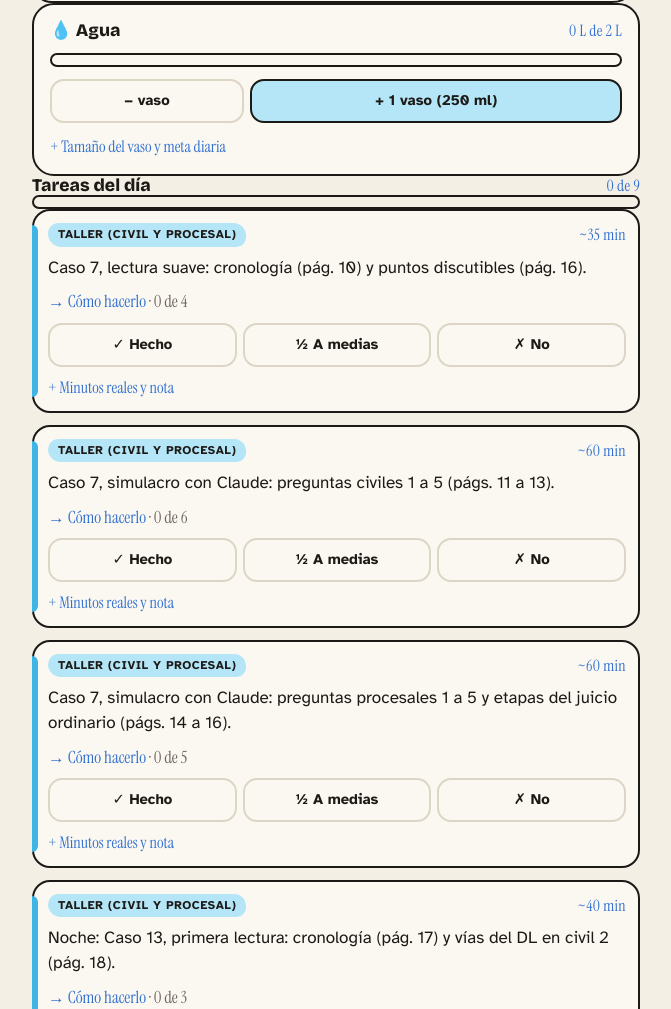
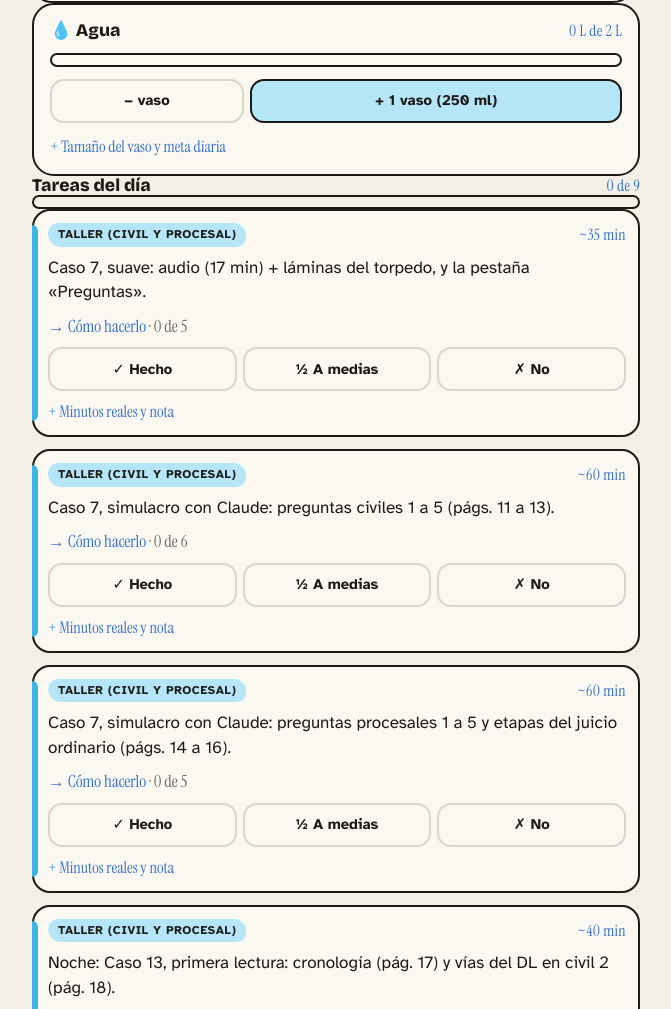
Before and after one commit to lucianograuv-a11y/lucianograu, a plain HTML site: page index.html in a window 1280 px wide. Shown: the part 1244-2253 px from the top of the page, without its empty margins (304-975 px from the left). Drawn offline with nearby package versions, Linux system fonts and the light colour scheme.

Commit message:
Plan: lunes 23 con audio y láminas del Caso 7

```diff
--- a/index.html
+++ b/index.html
@@ -260,7 +260,7 @@ const PLAN=[
  {f:"2026-11-21",prov:1,agenda:[],t:[T("OPT","Optativo: primera parte del programa.",150),T("RUT","Decide si das la prueba voluntaria de Administrativo (24 nov).",5)]},
  {f:"2026-11-22",prov:1,agenda:[],t:[T("OPT","Optativo: segunda parte del programa.",150)]},
  {f:"2026-11-23",agenda:[],nota:"Exposición del Taller: miércoles 25 a las 14:00. Todo en bloques de 15 min + 5 de pausa. Lees solo lo que dice cada tarea, en tu Word «Casos integracion 2, 7 y 13».",t:[
-  T("TAL","Caso 7, lectura suave: cronología (pág. 10) y puntos discutibles (pág. 16).",35),
+  T("TAL","Caso 7, suave: audio (17 min) + láminas del torpedo, y la pestaña «Preguntas».",35),
   T("TAL","Caso 7, simulacro con Claude: preguntas civiles 1 a 5 (págs. 11 a 13).",60),
   T("TAL","Caso 7, simulacro con Claude: preguntas procesales 1 a 5 y etapas del juicio ordinario (págs. 14 a 16).",60),
   T("TAL","Noche: Caso 13, primera lectura: cronología (pág. 17) y vías del DL en civil 2 (pág. 18).",40)]},
@@ -449,10 +449,11 @@ const SUC1=[
 const ANTES=S("Antes de empezar: celular en «No molestar» y boca abajo; material, hoja en blanco y lápiz de otro color; temporizador en 15 min.");
 const GUIA={
  "2026-11-23":{
-  t0:{blk:1,pre:"Word «Casos integracion 2, 7 y 13», Caso 7. Dos bloques, sin simulacro: solo entender la historia.",s:[ANTES,
-   S("Bloque 1: lee la «Descripción breve» y la «Cronología» del Caso 7 (pág. 10). Por cada hito (➔), di en voz alta qué institución aparece y con qué artículo."),
-   S("Bloque 2: lee los «Puntos discutibles» del Caso 7 (pág. 16). Son las preguntas trampa: ordinario o ejecutivo, el precio como perjuicio, cómputo e interrupción de la prescripción, daño moral, incumplimiento esencial."),
-   B("Cierra el Word y escribe en 5 líneas:","¿Qué contrato es? ¿Qué incumplió la empresa? ¿Qué demandó Javier y cuándo? ¿Desde cuándo corre la prescripción? ¿Qué procedimiento se aplica?")]},
+  t0:{blk:1,pre:"Archivos: Estudio\Caso7_audio.mp3 y Caso7_torpedo.html (en ENTREGA_FINAL\Casos_taller). Sin simulacro todavía.",s:[ANTES,
+   S("Abre el torpedo en el celular y pon el audio. Cuando diga «Pasa a la lámina N», toca esa pestaña."),
+   S("Cuando diga «Piénsalo», pausa y responde en voz alta antes de seguir."),
+   S("Al terminar, haz la pestaña «Preguntas» sin mirar: responde y después abre."),
+   S("Lo que falles va a tu «Hoja de errores del Taller», con su artículo.")]},
   t1:{blk:1,pre:"Caso 7, preguntas de Derecho Civil (págs. 11 a 13). Tres bloques con Claude.",s:[ANTES,
    S("Antes de cada bloque, lee solo la pregunta que toca (máx. 5 min). Después, escríbele a Claude: «Simulacro Caso 7, civil N»."),
    S("Bloque 1: civil 1 (incumplimiento) y civil 2 (posibilidades, resolución y sus requisitos)."),
--- a/sw.js
+++ b/sw.js
@@ -1,5 +1,5 @@
-// versión 97adfb88
-const C="plan-97adfb88";
+// versión e449da64
+const C="plan-e449da64";
 const CORE=["./","./index.html","./manifest.webmanifest","./icon-192.png","./icon-512.png"];
 self.addEventListener("install",e=>{e.waitUntil(caches.open(C).then(c=>c.addAll(CORE)));self.skipWaiting();});
 self.addEventListener("activate",e=>{e.waitUntil(caches.keys().then(ks=>Promise.all(ks.filter(k=>k.startsWith("plan-")&&k!==C).map(k=>caches.delete(k)))).then(()=>self.clients.claim()));});
```
